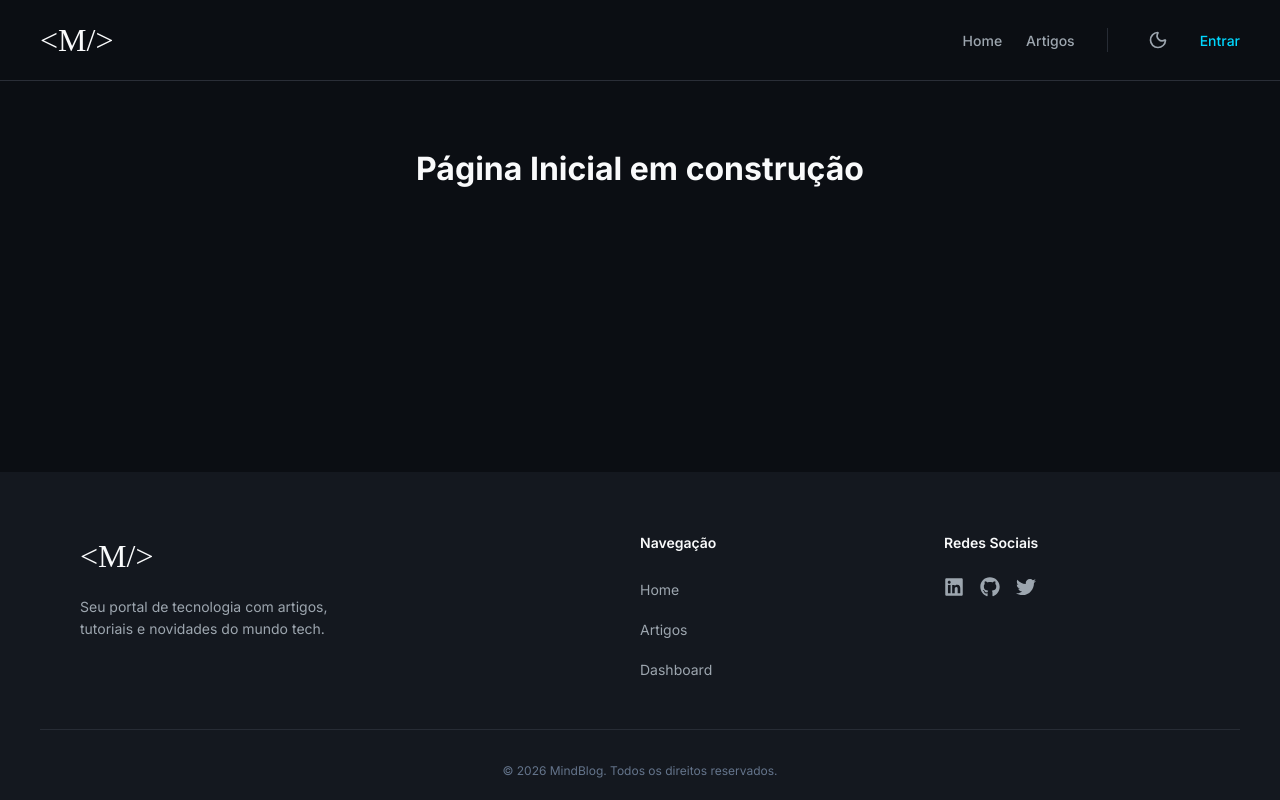
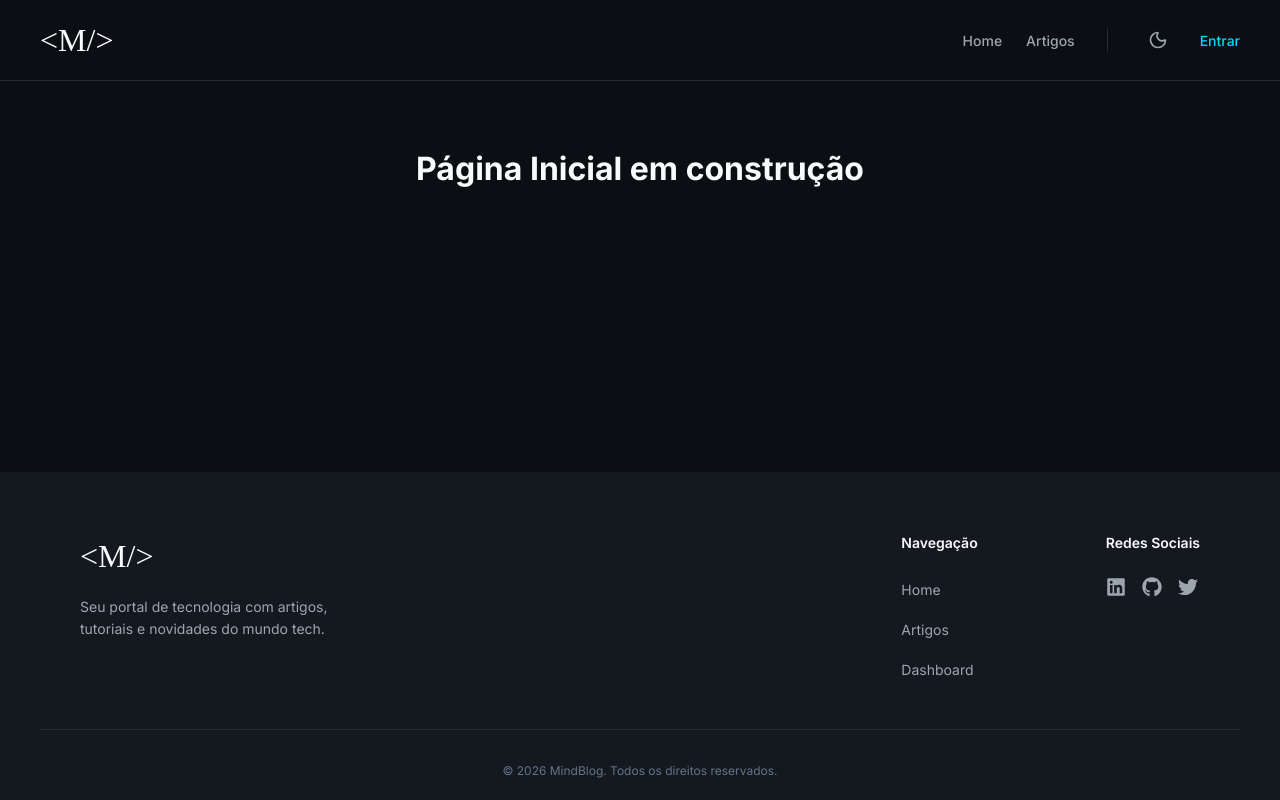
Before and after one commit to AlanFelipeM/MindBlog-Frontend, a React (Vite) app: page / in a window 1280 px wide. Built offline with nearby package versions, Linux system fonts and the light colour scheme; a web font is replaced by a local one.

Commit message:
fix: ajustar grid do footer para alinhar navegacao a direita

```diff
--- a/src/components/Footer/styles.css
+++ b/src/components/Footer/styles.css
@@ -8,8 +8,8 @@
   width: 100%;
   padding: 0 40px;
   display: grid;
-  grid-template-columns: 2fr 1fr 1fr;
-  gap: 3rem;
+  grid-template-columns: 1fr auto auto;
+  gap: 8rem;
   margin-bottom: 3rem;
 }
 
```
